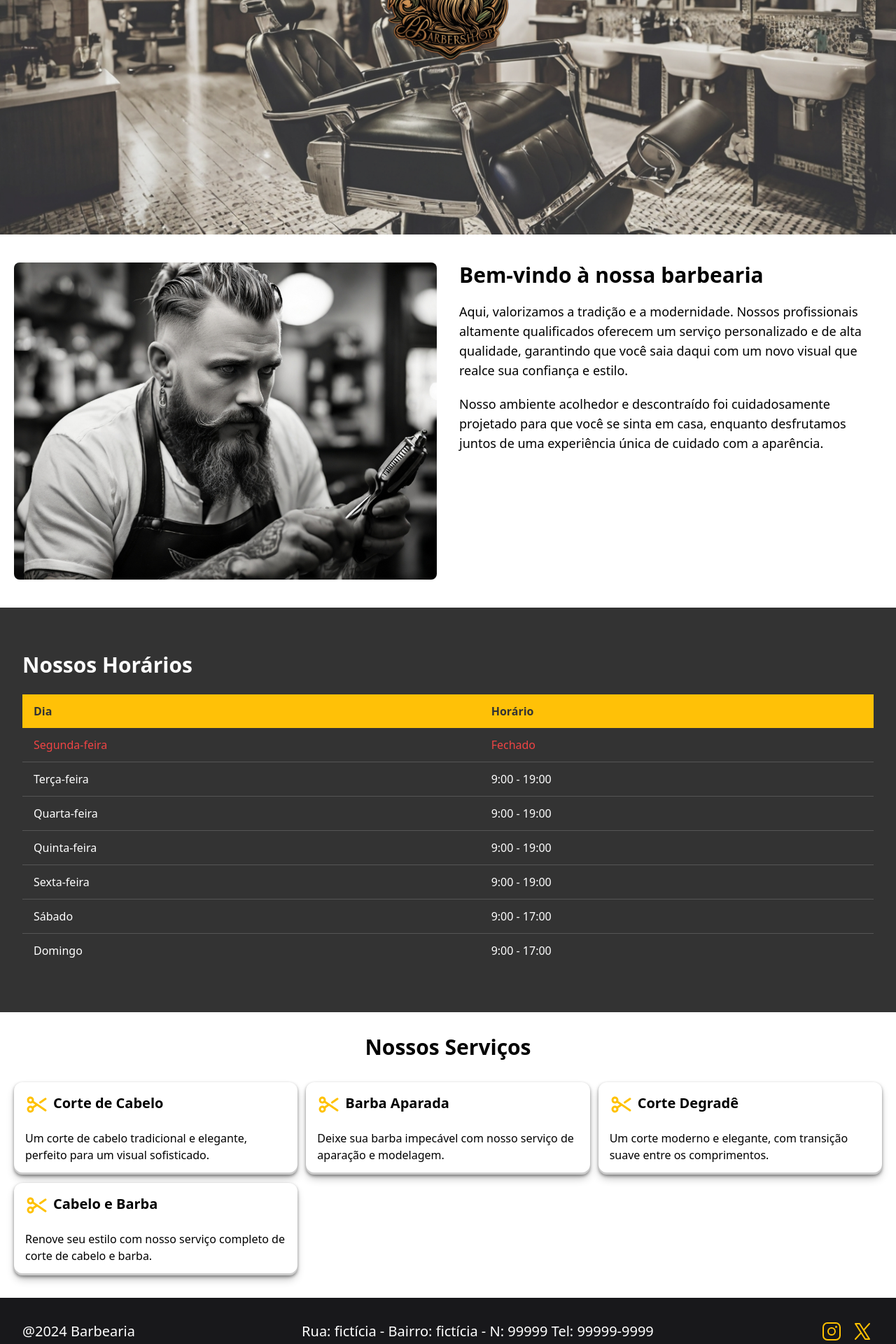
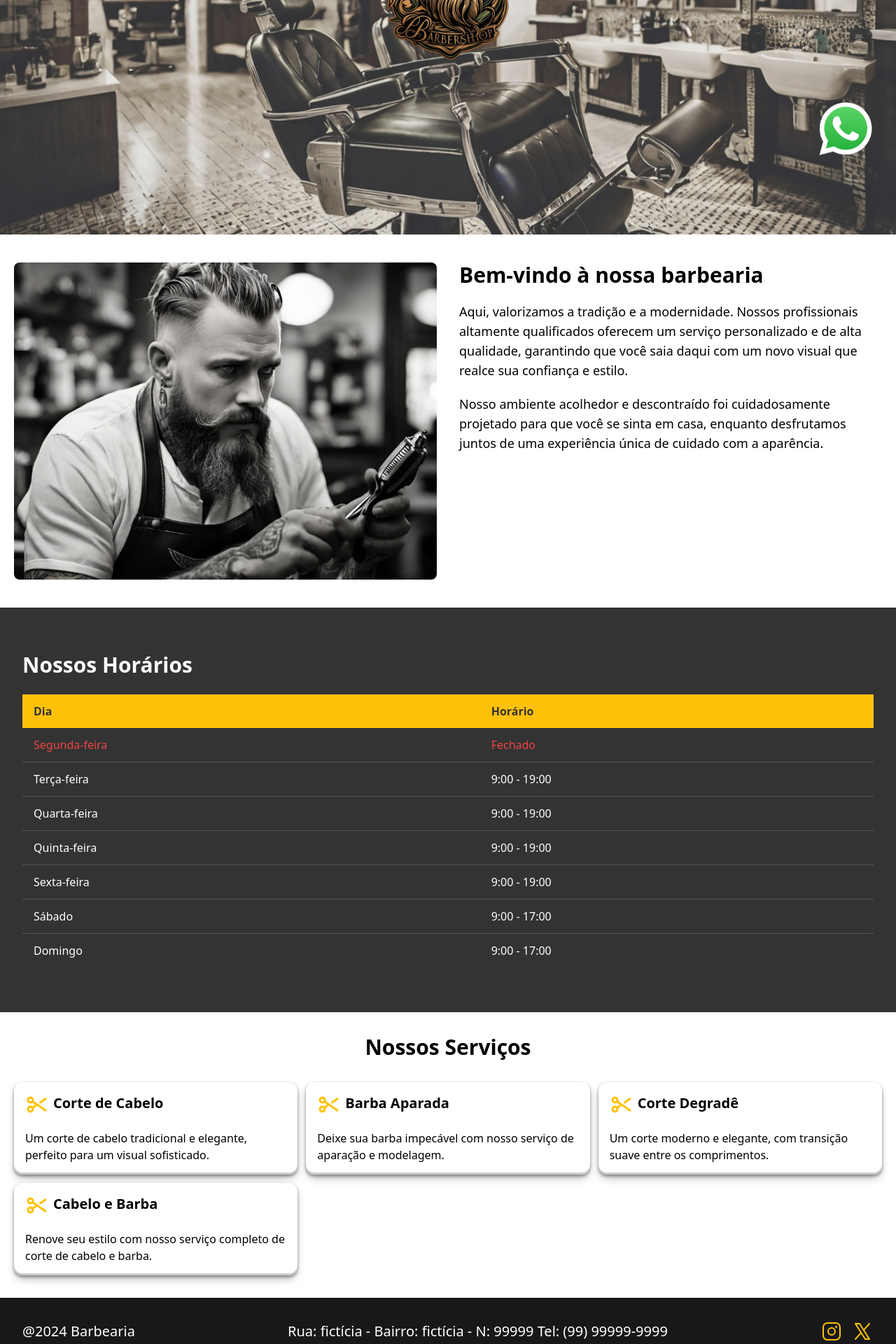
Before and after one commit to williandeitosi/landing-page-barbearia, a React (Vite) app: page / in a window 1280 px wide. Shown: the part 480-2400 px from the top of the page at 70% size. Built offline with nearby package versions, Linux system fonts and the light colour scheme.

Commit message:
feat: button whatsapp

```diff
--- a/src/App.tsx
+++ b/src/App.tsx
@@ -6,6 +6,7 @@ import { Header } from './components/Heeader/Header';
 import { Hours } from './components/Hours/Hours';
 import { ImgSalon } from './components/ImgSalon/ImgSalon';
 import { Services } from './components/Services/Services';
+import { Wahtsapp } from './components/Whatsapp/Whatsapp';
 
 function App() {
   return (
@@ -16,6 +17,10 @@ function App() {
       <Hours />
       <Services />
       <Footer />
+      <Wahtsapp
+        phoneNumber='15551234567'
+        message='Olá gostaria de saber mais sobre os serviços'
+      />
     </div>
   );
 }
--- a/src/components/Footer/Footer.tsx
+++ b/src/components/Footer/Footer.tsx
@@ -5,7 +5,7 @@ export function Footer() {
     <footer className='bg-zinc-900 flex justify-between items-center p-8'>
       <p className='text-white text-xl'>@2024 Barbearia</p>
       <p className='text-white text-xl'>
-        Rua: fictícia - Bairro: fictícia - N: 99999 Tel: 99999-9999
+        Rua: fictícia - Bairro: fictícia - N: 99999 Tel: (99) 99999-9999
       </p>
       <div className='flex gap-3'>
         <a href='#'>
--- /dev/null
+++ b/src/components/Whatsapp/Whatsapp.tsx
@@ -0,0 +1,20 @@
+import zap from '../../assets/whatsapp.png';
+interface zapProps {
+  phoneNumber: string;
+  message?: string;
+}
+
+export function Wahtsapp({ phoneNumber, message = '' }: zapProps) {
+  const whatsappUrl = `https://wa.me/${phoneNumber}?text=${encodeURIComponent(
+    message
+  )}`;
+  return (
+    <a
+      className='fixed w-28 bottom-20 right-4 z-50'
+      href={whatsappUrl}
+      target='_blank'
+    >
+      <img src={zap} alt='whatsapp' />
+    </a>
+  );
+}
```
Also changed, not shown: src/assets/whatsapp.png (added).
